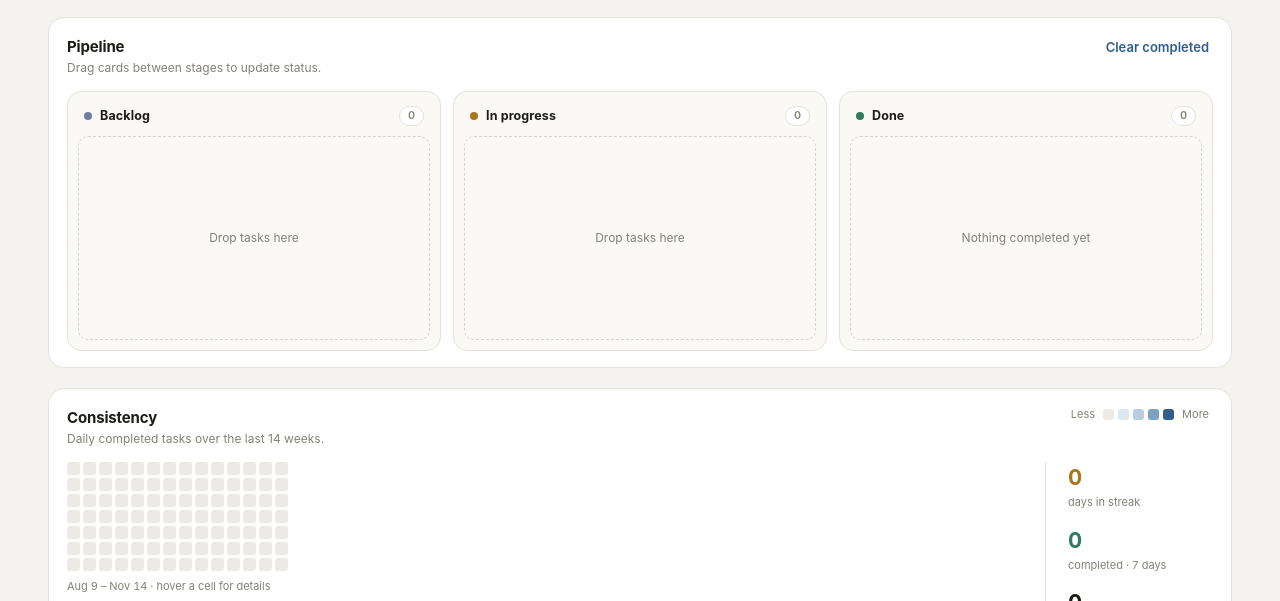
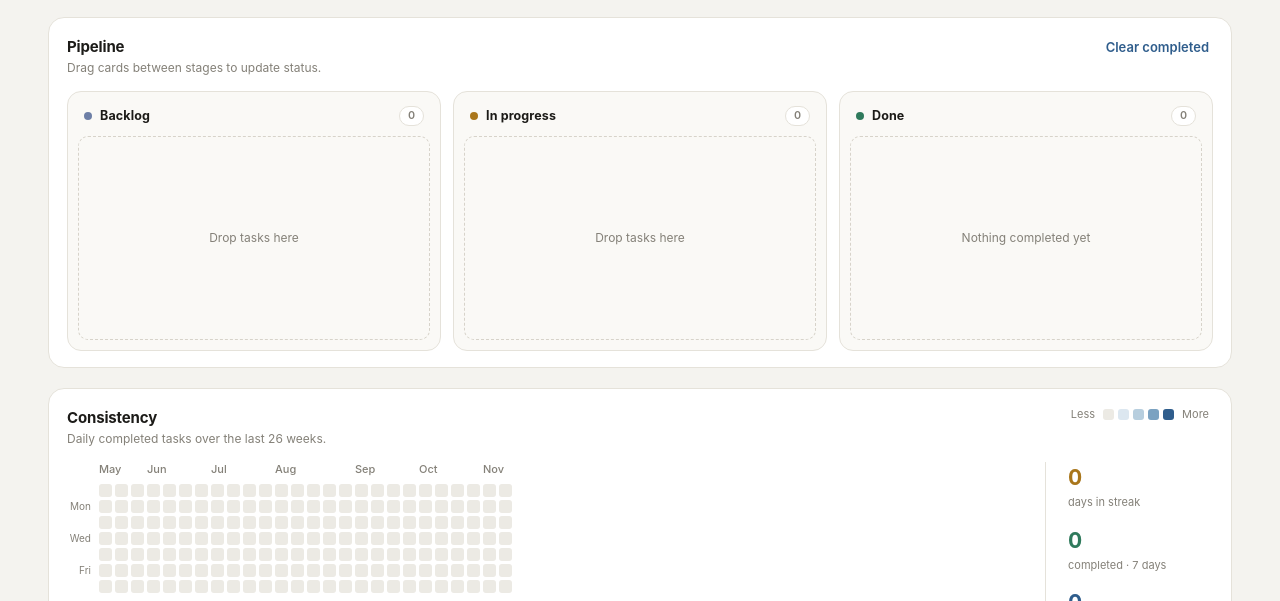
Before and after one commit to mdrealofficial/flowdesk, a browser extension: page dashboard.html in a window 1280 px wide. Shown: the part 199-800 px from the top of the page. Drawn offline with Linux system fonts and the light colour scheme.

Commit message:
Upgrade consistency tracker: 26-week calendar view with month labels, weekday headers, and 4th stat metric

```diff
--- a/dashboard.css
+++ b/dashboard.css
@@ -497,6 +497,47 @@ body {
   padding-bottom: 2px;
 }
 
+.heatmap-months {
+  position: relative;
+  height: 16px;
+  margin-left: 32px;
+  margin-bottom: 6px;
+  font-size: 11px;
+  color: var(--muted);
+  font-weight: 500;
+  user-select: none;
+}
+
+.heatmap-grid-container {
+  display: flex;
+  align-items: flex-start;
+  gap: 8px;
+}
+
+.heatmap-days {
+  display: grid;
+  grid-template-rows: repeat(7, 13px);
+  gap: 3px;
+  font-size: 10px;
+  color: var(--muted);
+  user-select: none;
+  line-height: 13px;
+  text-align: right;
+  width: 24px;
+}
+
+.heatmap-days span:nth-child(1) {
+  grid-row: 2; /* Monday */
+}
+
+.heatmap-days span:nth-child(2) {
+  grid-row: 4; /* Wednesday */
+}
+
+.heatmap-days span:nth-child(3) {
+  grid-row: 6; /* Friday */
+}
+
 .heatmap {
   display: grid;
   grid-auto-flow: column;
@@ -542,6 +583,7 @@ body {
 
 .heat-scale {
   margin-top: 8px;
+  margin-left: 32px;
   font-size: 11px;
   color: var(--muted);
   font-variant-numeric: tabular-nums;
@@ -576,6 +618,14 @@ body {
 
 .side-stat:nth-child(2) .side-value {
   color: var(--green);
+}
+
+.side-stat:nth-child(3) .side-value {
+  color: var(--accent);
+}
+
+.side-stat:nth-child(4) .side-value {
+  color: var(--text-dim);
 }
 
 .side-label {
--- a/dashboard.html
+++ b/dashboard.html
@@ -100,7 +100,7 @@
         <div class="section-head">
           <div>
             <h2>Consistency</h2>
-            <p>Daily completed tasks over the last 14 weeks.</p>
+            <p>Daily completed tasks over the last 26 weeks.</p>
           </div>
           <div class="legend" aria-hidden="true">
             <span>Less</span>
@@ -111,7 +111,15 @@
 
         <div class="consistency-body">
           <div class="heatmap-wrap">
-            <div class="heatmap" id="heatmap"></div>
+            <div class="heatmap-months" id="heatmap-months"></div>
+            <div class="heatmap-grid-container">
+              <div class="heatmap-days" aria-hidden="true">
+                <span>Mon</span>
+                <span>Wed</span>
+                <span>Fri</span>
+              </div>
+              <div class="heatmap" id="heatmap"></div>
+            </div>
             <div class="heat-scale" id="heat-range"></div>
           </div>
 
@@ -123,6 +131,10 @@
             <div class="side-stat">
               <span class="side-value" id="side-week">0</span>
               <span class="side-label">completed · 7 days</span>
+            </div>
+            <div class="side-stat">
+              <span class="side-value" id="side-total-period">0</span>
+              <span class="side-label">completed · 26 weeks</span>
             </div>
             <div class="side-stat">
               <span class="side-value" id="side-best">0</span>
--- a/dashboard.js
+++ b/dashboard.js
@@ -28,10 +28,12 @@ const els = {
   kpiStreakFoot: $('#kpi-streak-foot'),
   board: $('#board'),
   heatmap: $('#heatmap'),
+  heatmapMonths: $('#heatmap-months'),
   heatRange: $('#heat-range'),
   sideStreak: $('#side-streak'),
   sideStreakLabel: $('#side-streak-label'),
   sideWeek: $('#side-week'),
+  sideTotalPeriod: $('#side-total-period'),
   sideBest: $('#side-best'),
   search: $('#search'),
   exportBtn: $('#export-btn'),
@@ -178,6 +180,9 @@ function render() {
   els.sideStreak.textContent = String(stats.streak);
   els.sideStreakLabel.textContent = stats.streak === 1 ? 'day in streak' : 'days in streak';
   els.sideWeek.textContent = String(stats.weekTotal);
+  if (els.sideTotalPeriod) {
+    els.sideTotalPeriod.textContent = String(stats.lifetime);
+  }
   els.sideBest.textContent = String(bestDay(state.history));
 
   renderBoard();
@@ -411,12 +416,30 @@ function renderHeatmap() {
   const today = new Date();
   const todayStr = dateKey(today);
 
+  const numWeeks = 26;
   const start = new Date(today);
-  start.setDate(start.getDate() - (today.getDay() + 13 * 7));
+  start.setDate(start.getDate() - (today.getDay() + (numWeeks - 1) * 7));
   start.setHours(0, 0, 0, 0);
 
   const cells = [];
-  for (let i = 0; i < 14 * 7; i += 1) {
+  const monthLabels = [];
+  let lastMonth = -1;
+
+  for (let w = 0; w < numWeeks; w += 1) {
+    const weekStart = new Date(start);
+    weekStart.setDate(start.getDate() + w * 7);
+    const m = weekStart.getMonth();
+
+    if (m !== lastMonth) {
+      monthLabels.push({
+        text: weekStart.toLocaleDateString(undefined, { month: 'short' }),
+        col: w,
+      });
+      lastMonth = m;
+    }
+  }
+
+  for (let i = 0; i < numWeeks * 7; i += 1) {
     const day = new Date(start);
     day.setDate(start.getDate() + i);
 
@@ -427,10 +450,22 @@ function renderHeatmap() {
     const cell = document.createElement('div');
     cell.className = 'heat-cell' + (future ? ' future' : ` lvl-${levelFor(count)}`);
     if (!future) {
-      const dateLabel = day.toLocaleDateString(undefined, { month: 'short', day: 'numeric' });
-      cell.title = `${dateLabel} — ${count} completed`;
+      const dateLabel = day.toLocaleDateString(undefined, { month: 'short', day: 'numeric', year: 'numeric' });
+      cell.title = `${dateLabel} — ${count} task${count === 1 ? '' : 's'} completed`;
     }
     cells.push(cell);
+  }
+
+  if (els.heatmapMonths) {
+    els.heatmapMonths.replaceChildren();
+    // Grid column width is 13px + 3px gap = 16px
+    for (const item of monthLabels) {
+      const span = document.createElement('span');
+      span.textContent = item.text;
+      span.style.position = 'absolute';
+      span.style.left = `${item.col * 16}px`;
+      els.heatmapMonths.append(span);
+    }
   }
 
   els.heatmap.replaceChildren(...cells);
```
